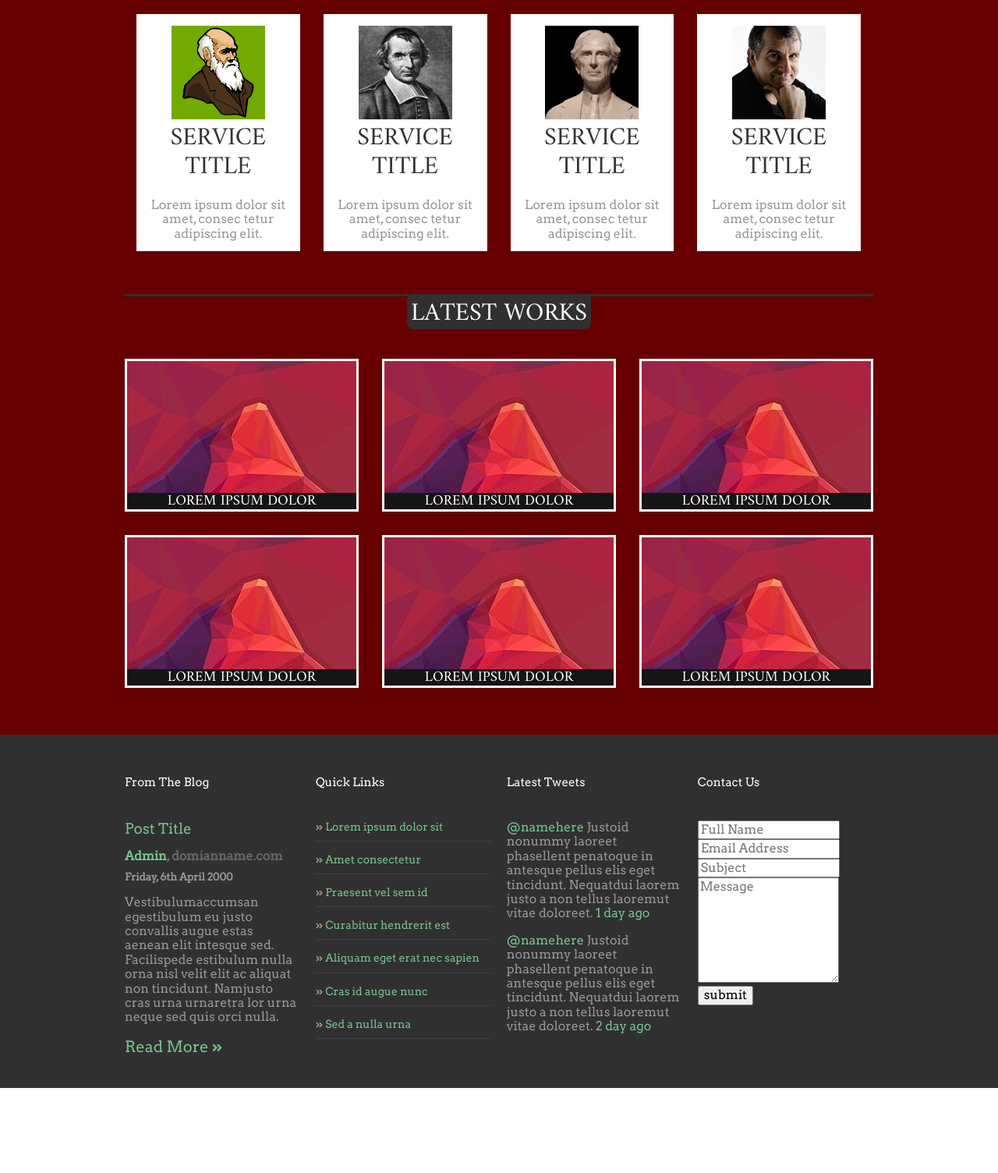
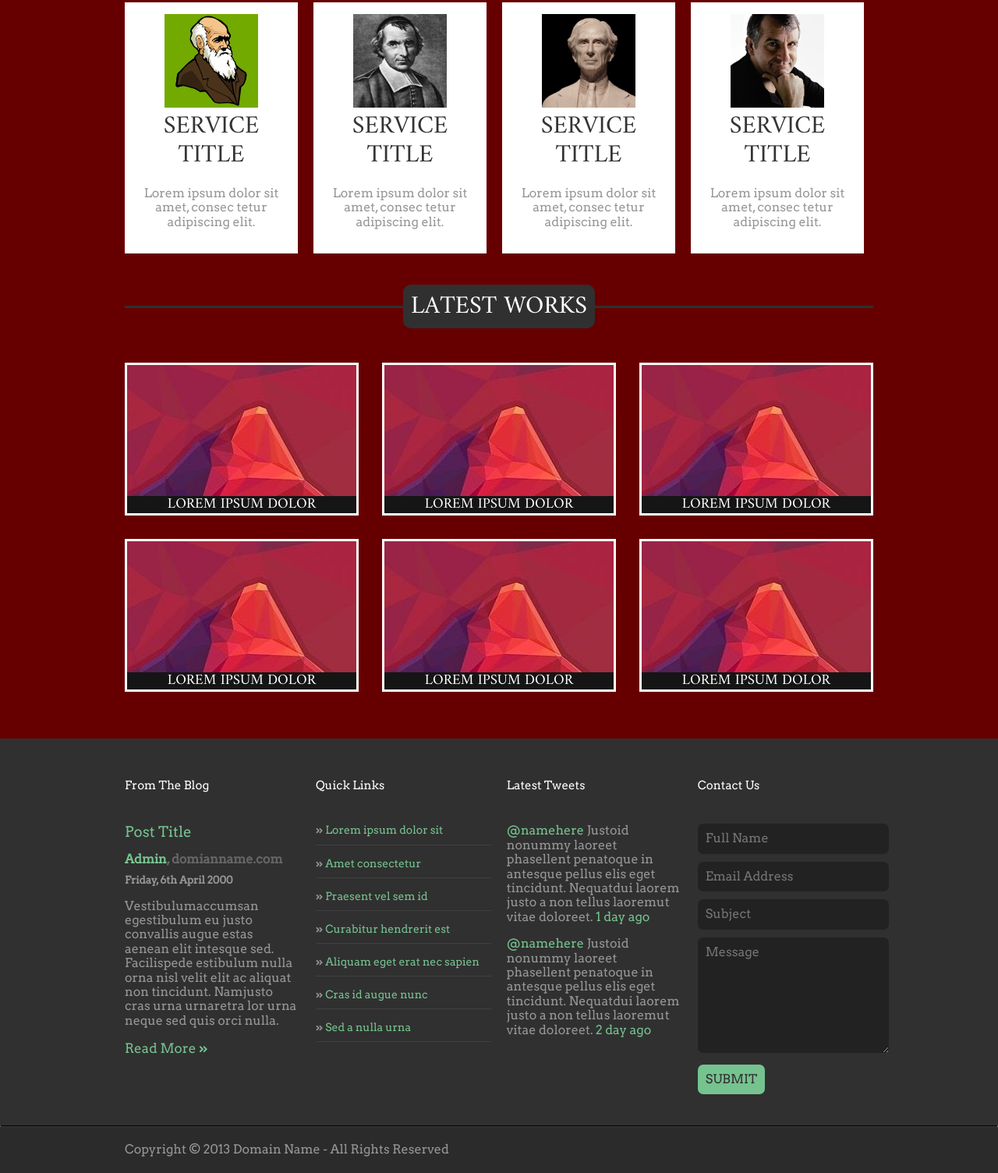
Before and after one commit to medhatfawzy/The-Modernist, a plain HTML site: page index.html in a window 1280 px wide. Shown: the part 672-2176 px from the top of the page at 78% size. Before the commit the page ends 2067 px from the top, so only its background shows below. Drawn offline with Linux system fonts and the light colour scheme.

Commit message:
"Update"

```diff
--- a/css/main.css
+++ b/css/main.css
@@ -96,6 +96,7 @@ padding-right: 70px;
     text-transform: capitalize;
     color: #FFF;
     text-align: center;
+    cursor: pointer;
 }
 .headerContent .image{
     float: right;
@@ -134,11 +135,13 @@ section{
 }
 section .service{
     float: left;
-    width: 21.85%;
-    height: 304px;
-    margin: 15px;
+    width: 20%;
     text-align: center;
     background-color: #FFF;
+    padding: 15px;
+}
+section .sr-margin{
+    margin-right: 20px;
 }
 section .service h1{
     text-transform: uppercase;
@@ -153,38 +156,37 @@ section .service:hover,section .service:hover  h1,section .service:hover  p{
 section .service img{
     width: 120px;
     height: 120px;
-    margin-top: 15px;
 }
 .clearFix{
     clear: both;
 }
 
+section  #latestWorks{
+    width: fit-content;
+    width: -moz-fit-content;
+    width: -o-fit-content;
+    margin: 50px auto;
+    position: relative;
+}
+section #latestWorks span{
+    color: #FFF;
+    text-align: center;
+    text-transform: uppercase;
+    background-color: #303030;
+    border-radius: 10px;
+    margin: 50px;
+    padding: 0px 10px;
+    padding-bottom: -6px;
+}
+section #latestWorks + div {
+    border-top: solid 3px #303030;
+    padding-top: 70px;
+    margin-top: -70px;
+}
 section .works{
     overflow: hidden;
     margin-top: 40px;
 }
-section .worksRule{
-    height: 3px;
-    background-color: #303030;
-    margin-top: 40px;
-    margin-bottom: 80px;
-}
-section  .latestWorks{
-    width: fit-content;
-    margin: auto;
-}
-section .latestWorks h1{
-    color: #FFF;
-    text-align: center;
-    text-transform: uppercase;
-    background-color: #303030;
-    border-radius: 8px;
-    line-height: 0.9;
-    padding: 5px;
-    padding-top: 11px;
-}
-
-
 section .works .work{
     width: 30.62%;
     float: left;
@@ -260,11 +262,12 @@ footer h5{
 }
 
 footer .blog button{
-    font-size: 20px;
+    font-size: 17px;
     padding-left: 0px;
     background-color: #303030;
     border: none;
     text-transform: capitalize;
+    cursor: pointer;
 }
 footer .links ul{
     list-style: none;
@@ -284,6 +287,50 @@ footer .links ul a{
     text-decoration: none;
     color: #76C38F;
 }
+footer .contact input[type="text"]{
+    border: none;
+    border-radius: 7px;
+    background-color: #222222;
+    margin-bottom: 10px;
+    padding: 10px;
+    color: #898989;
+    width: 100%;
+}
+footer .contact textarea{
+    border: none;
+    border-radius: 7px;
+    background-color: #222222;
+    color: #898989;
+    padding: 10px;
+    margin-bottom: 10px;
+    width: 100%;
+}
+footer .contact input[type="submit"]{
+    border: none;
+    border-radius: 7px;
+    background-color: #76C38F;
+    padding: 10px;
+    color: #303030;
+    text-transform: uppercase;
+    cursor: pointer;
+}
+
+/*-----------------------------------------------*/
+
+#bottomRule{
+    margin: 0px;
+    border-top: 1px solid #000;
+    border-bottom: 1px solid #3A3A3A;
+}
+.end{
+    margin: 0px;
+    background-color: #2B2B2B;
+}
+.end p{
+    margin: 0px;
+    padding: 20px;
+    padding-left: 0px;
+}
 /*************************** Framwork ***********************************/
 .hideOverflow{
     overflow: hidden;
--- a/index.html
+++ b/index.html
@@ -3,7 +3,7 @@
 <head>
     <meta charset="utf-8" />
     <meta http-equiv="X-UA-Compatible" content="IE=edge">
-    <title>Page Title</title>
+    <title>The Modernist</title>
     <meta name="viewport" content="width=device-width">
     <!--[if ls IE 9]
         <script src="js/html5shiv.min.js"></script>
@@ -59,17 +59,17 @@
     </header>
     <section>
         <div class="container">
-            <div class="service">
+            <div class="service sr-margin">
                 <img src="images/service1.jpg" alt="service1">
                 <h1>service title</h1>
                 <p>Lorem ipsum dolor sit amet, consec tetur adipiscing elit.</p>
             </div>
-            <div class="service">
+            <div class="service sr-margin">
                     <img src="images/service2.jpg" alt="service2">
                     <h1>service title</h1>
                     <p>Lorem ipsum dolor sit amet, consec tetur adipiscing elit.</p>
             </div>
-            <div class="service">
+            <div class="service sr-margin">
                     <img src="images/service3.jpg" alt="service3">
                     <h1>service title</h1>
                     <p>Lorem ipsum dolor sit amet, consec tetur adipiscing elit.</p>
@@ -81,9 +81,8 @@
             </div>
             <div class="clearFix"></div>
 
-            <div class="worksRule">
-                <div class="latestWorks"><h1>latest works</h1></div>
-            </div>
+            <h1 id="latestWorks"><span>latest works</span></h1>
+
             <div class="works">
                 <div class="work margin">
                     <h3>Lorem ipsum dolor</h3>
@@ -164,5 +163,11 @@
             </div>
         </div>
     </footer>
+    <hr id="bottomRule">
+    <div class="end">
+        <div class="container">
+            <p>Copyright &COPY; 2013 Domain Name - All Rights Reserved</p>
+        </div>
+    </div>
 </body>
 </html>
```
